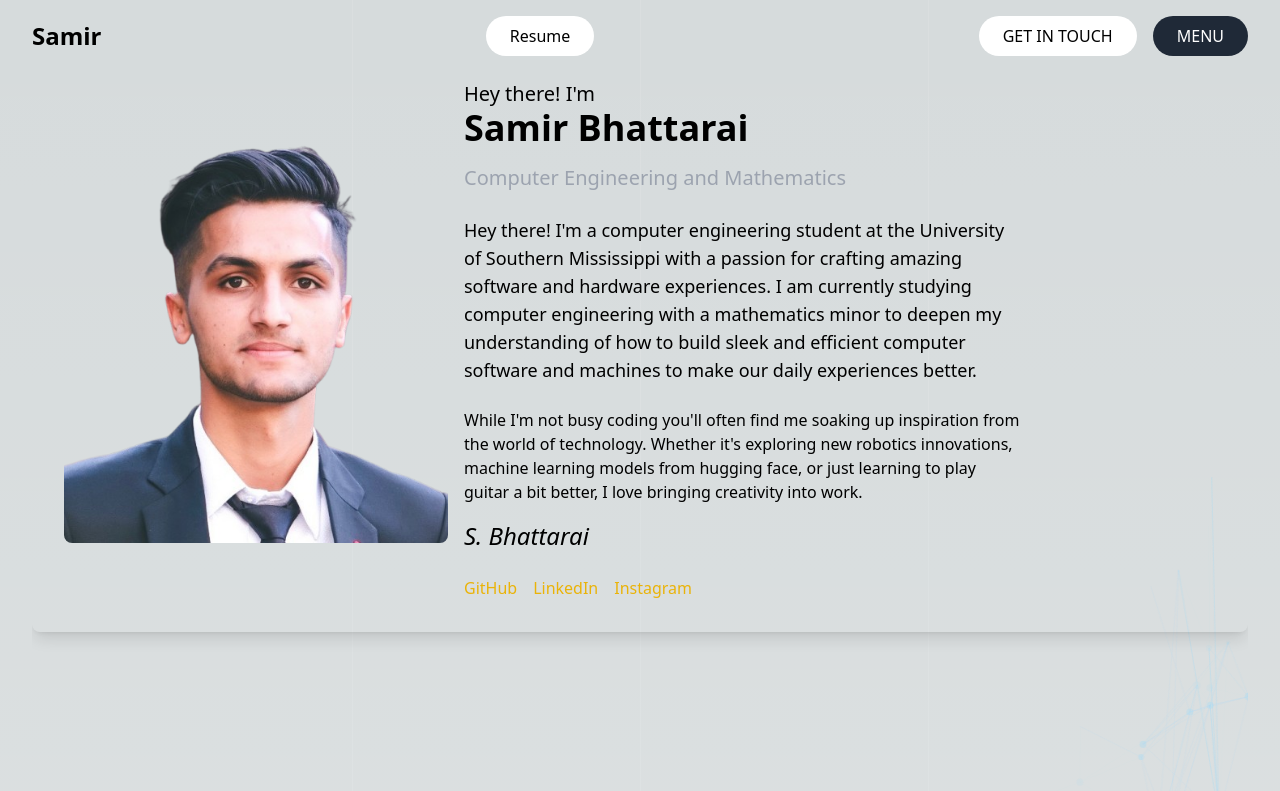
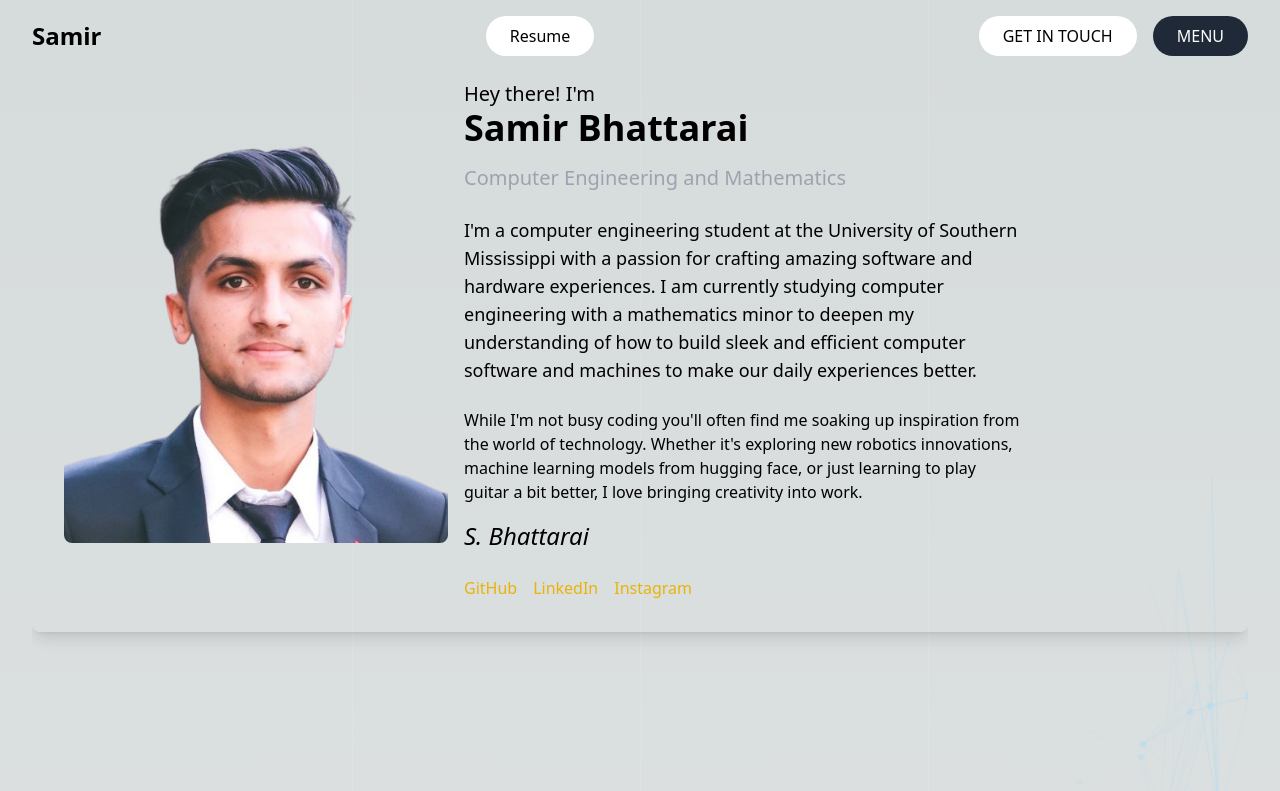
Before and after one commit to samirbhattarai135/samirbhattarai135.github.io, a Next.js app: page / in a window 1280 px wide. Shown: the top 791 px of the page. Built offline with nearby package versions, Linux system fonts and the light colour scheme.

Commit message:
fixed few issues

```diff
--- a/src/app/page.js
+++ b/src/app/page.js
@@ -265,7 +265,7 @@ export default function Home() {
           Samir
         </a>
         <a
-          href="/Samir_s_Resume.pdf"
+          href="/Resume_Samir.pdf"
           target="_blank"
           onClick={toggleResumeVisibility}
           className="bg-white text-black px-6 py-2 rounded-full hover:bg-gray-800 hover:text-white"
@@ -329,7 +329,7 @@ export default function Home() {
             </li>
             <li>
               <a
-                href="/resume.pdf"
+                href="/Resume_Samir.pdf"
                 target="_blank"
                 onClick={toggleResumeVisibility}
                 className="cursor-pointer hover:underline hover:text-white hover:text-shadow-lg"
@@ -411,13 +411,12 @@ export default function Home() {
                   Computer Engineering and Mathematics
                 </h2>
                 <p className="text-lg mb-6">
-                  Hey there! I'm a computer engineering student at the
-                  University of Southern Mississippi with a passion for crafting
-                  amazing software and hardware experiences. I am currently
-                  studying computer engineering with a mathematics minor to
-                  deepen my understanding of how to build sleek and efficient
-                  computer software and machines to make our daily experiences
-                  better.
+                  I'm a computer engineering student at the University of
+                  Southern Mississippi with a passion for crafting amazing
+                  software and hardware experiences. I am currently studying
+                  computer engineering with a mathematics minor to deepen my
+                  understanding of how to build sleek and efficient computer
+                  software and machines to make our daily experiences better.
                 </p>
                 <p>
                   While I'm not busy coding you'll often find me soaking up
```
Also changed, not shown: 2 other files (tests, documents, lock files or other folders).
